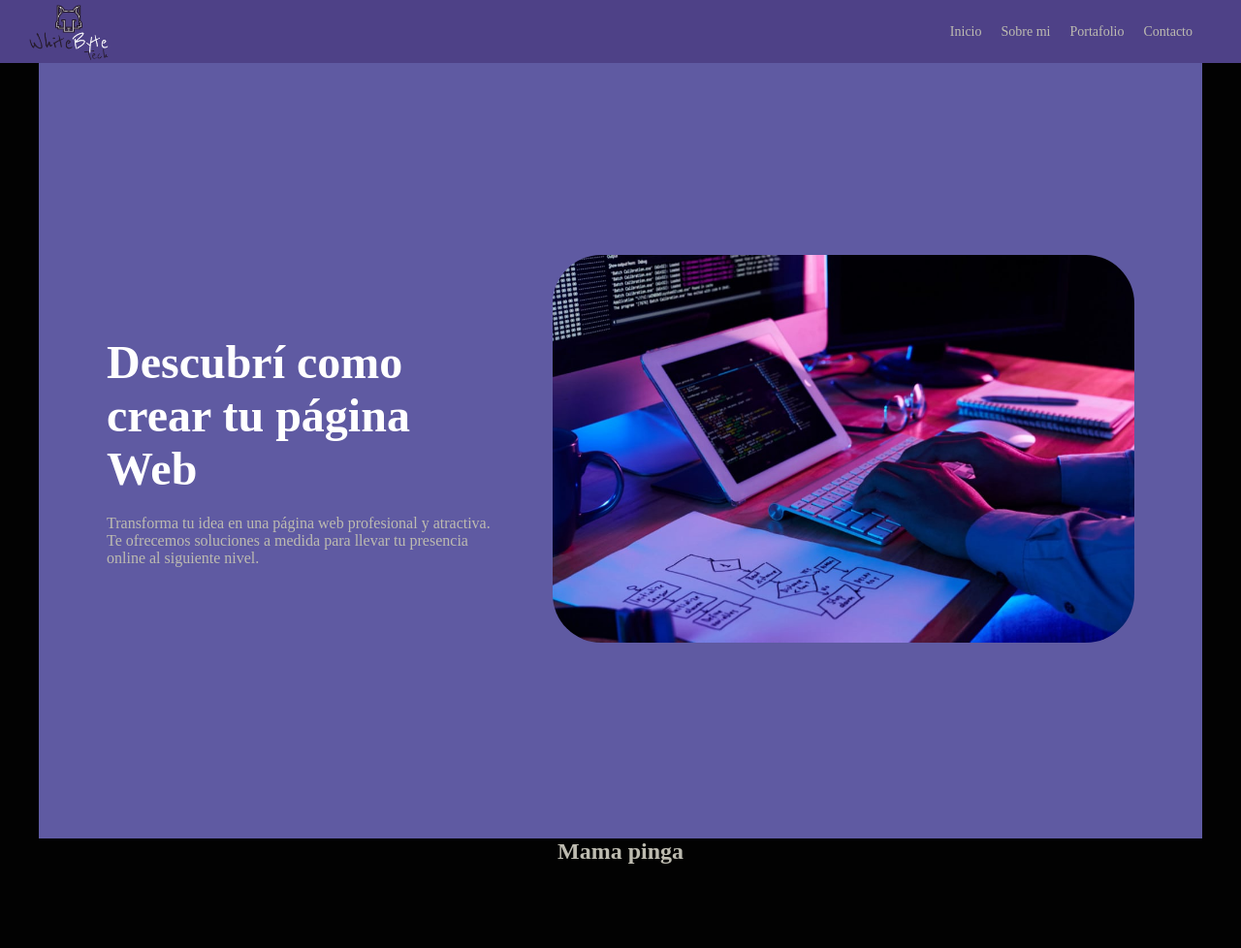
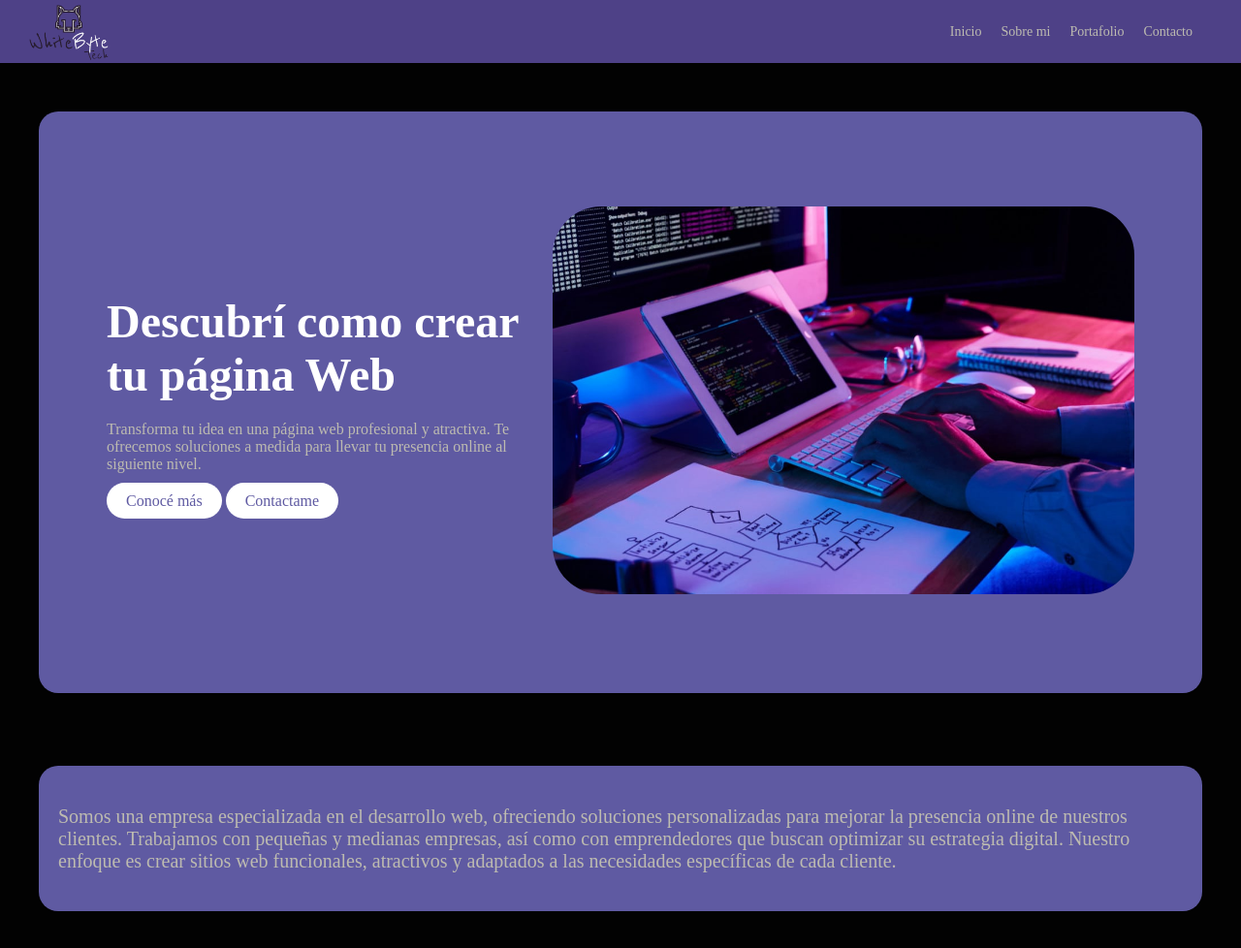
Before and after one commit to Rodriblanco06/ejercicios-02, a plain HTML site: page index.html in a window 1280 px wide. Shown: the whole page at 97% size. Drawn offline with Linux system fonts and the light colour scheme; a web font is replaced by a local one.

Commit message:
Arreglos Hero & About

```diff
--- a/css/style.css
+++ b/css/style.css
@@ -12,10 +12,17 @@
     --font-family: "Tiny5";
     --font-sm: 14px;
     --font-md: 24px;
+    --font-mx: 36px;
     --title: 48px;
 
     /*-------otros-------*/
+    --min-width: 300px;
+    --mid-width: 600px;
     --max-width: 1200px;
+
+    --min-height: 300px;
+    --mid-height: 600px;
+    --max-height: 1200px;
 
 }
 *{
@@ -34,6 +41,7 @@ a{
 body{
     background-color: var(--background);
     color: var(--secondary);
+
 }
 
 main{
@@ -41,6 +49,7 @@ main{
     flex-direction: column;
     align-items: center;
     align-content: center;
+
 }
 
 /*========================*/
@@ -91,9 +100,10 @@ section{
     align-items: center;
     justify-content: center;
     max-width: var(--max-width);;
-    margin: 0 auto;
+    max-height: var(--mid-height);
+    margin: 50px auto;
     padding: 70px;
-    gap: 50px;
+    border-radius: 20px;
 }
 
 .hero-info {
@@ -101,6 +111,7 @@ section{
     flex-direction: column;
     gap: 20px;
     width: 50%;
+    align-items: start;
 }
 
 .hero-info h1 {
@@ -112,3 +123,29 @@ section{
   max-width: 600px;
   border-radius: 50px;
 }
+
+
+#sobre-mi{
+    background-color:var(--lila);
+    display: flex;
+    align-items: center;
+    justify-content: center;
+    max-width: var(--max-width);
+    max-height: 150px;
+    margin: 25px;
+    padding: 20px;
+    border-radius: 20px;
+}
+
+#sobre-mi p{
+    font-size: 20px;
+}
+
+.btn {
+    background-color: var(--blanco);
+    color: var(--lila);
+    border: none;
+    padding: 10px 20px;
+    border-radius: 20px;
+    font-weight: var(--font-md);
+}
--- a/index.html
+++ b/index.html
@@ -32,13 +32,20 @@
                 <h1>Descubrí como crear tu página Web</h1>
                 <p>Transforma tu idea en una página web profesional y atractiva. Te ofrecemos soluciones a medida para
                     llevar tu presencia online al siguiente nivel.</p>
+                <div>
+                    <a href="#sobre-mi" class="btn">Conocé más</a>
+                    <a href="https://github.com/Rodriblanco06" class="btn">Contactame</a>
+                </div>
             </div>
             <div class="hero-img">
                 <img src="./img/hero-img.jpg" alt="">
             </div>
         </section>
         <section id="sobre-mi">
-            <h2>Mama pinga</h2>
+            <p>Somos una empresa especializada en el desarrollo web, ofreciendo soluciones personalizadas para mejorar
+                la presencia online de nuestros clientes. Trabajamos con pequeñas y medianas empresas, así como con
+                emprendedores que buscan optimizar su estrategia digital. Nuestro enfoque es crear sitios web
+                funcionales, atractivos y adaptados a las necesidades específicas de cada cliente.</p>
         </section>
     </main>
 </body>
```
